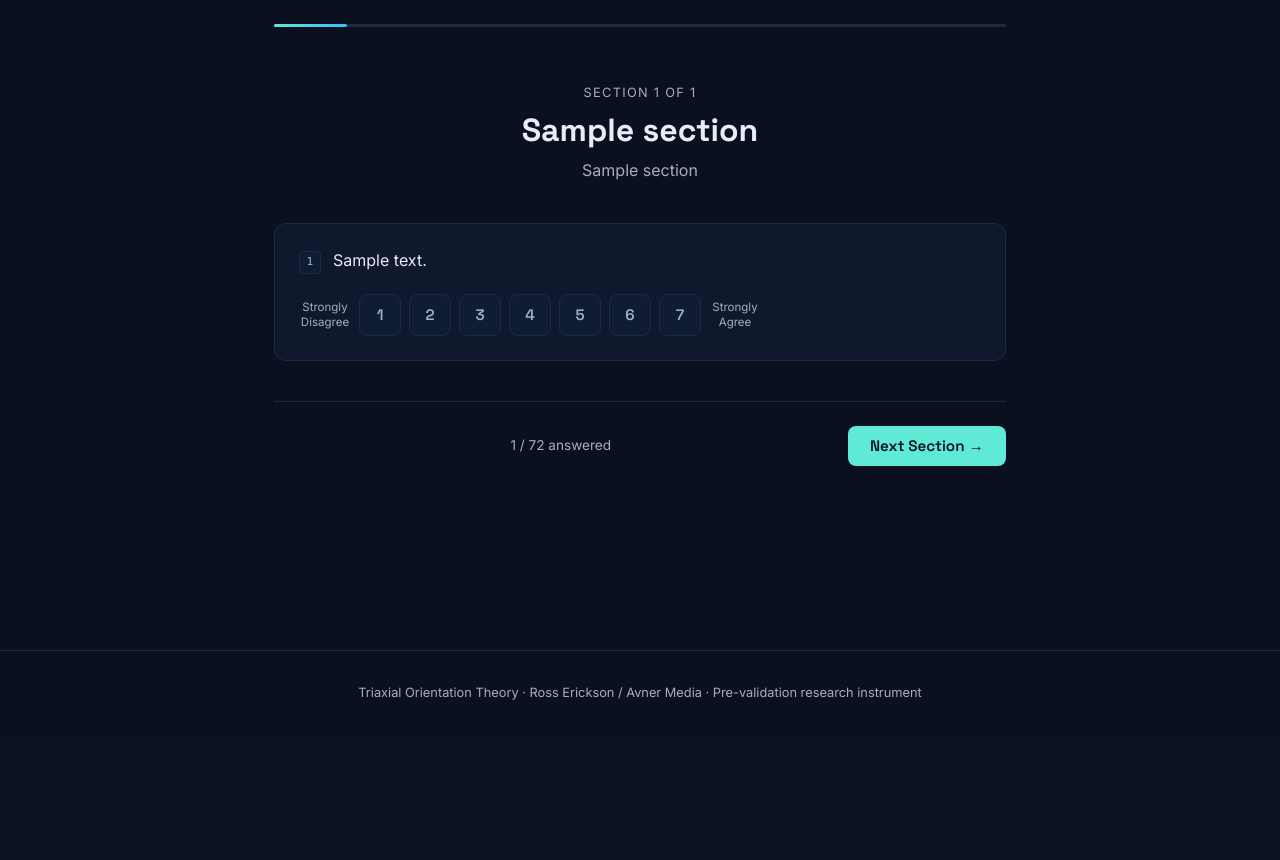
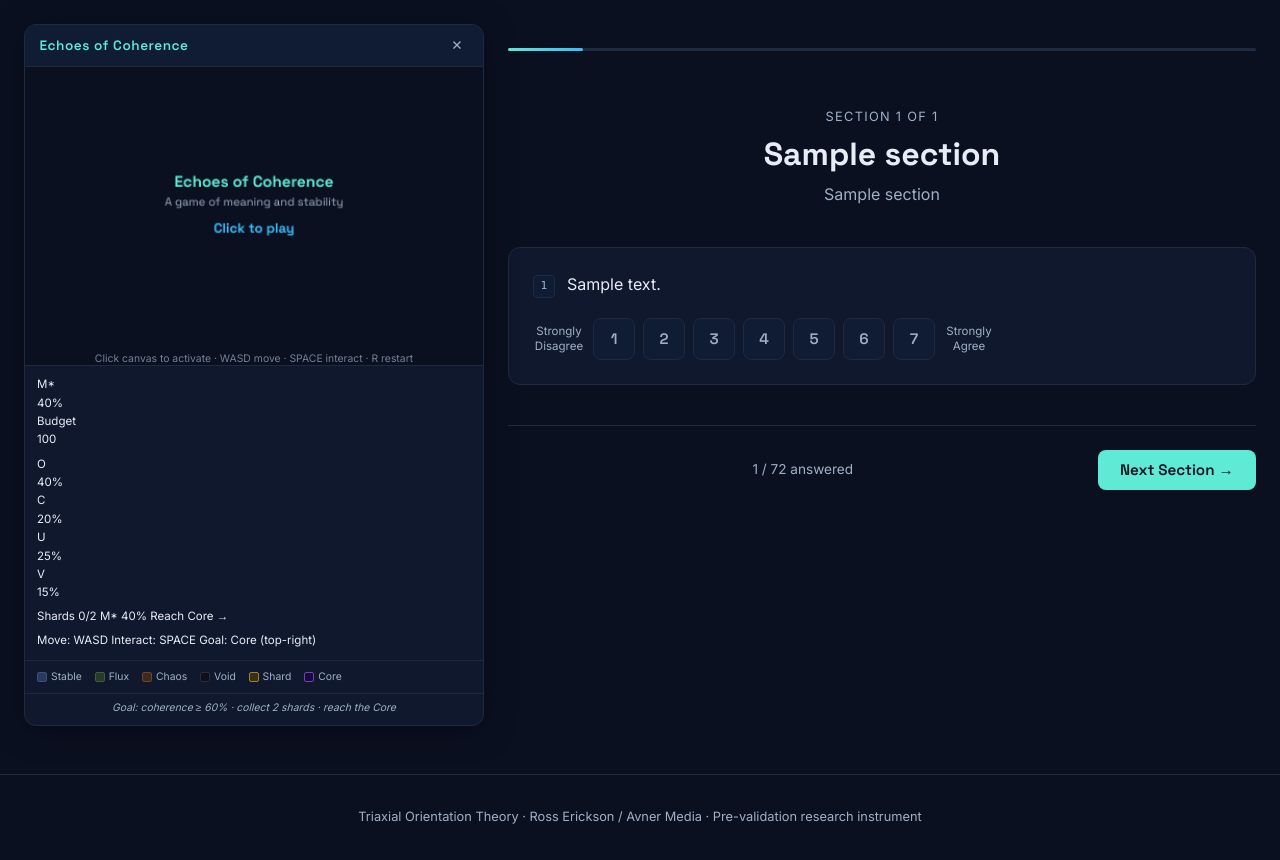
Before and after one commit to Ex-Avner/tot-platform, a FastAPI app: template templates/assessment.html in a window 1280 px wide. Shown: the part 65-925 px from the top of the page. Before the commit the page ends 765 px from the top, so only its background shows below. Run offline with FastAPI, Linux system fonts and the light colour scheme; the template is opened without the code that fills it: most values are stand-ins (such as "Sample title", 1, 10 or a date in 2020).

Commit message:
Add Echoes of Coherence game panel to assessment sidebar
Co-Authored-By: Claude Sonnet 4.6 <noreply@anthropic.com>

```diff
--- a/static/css/style.css
+++ b/static/css/style.css
@@ -844,7 +844,162 @@ h1,h2,h3,h4 {
 .chat-input:focus { border-color: var(--accent); }
 .chat-send { align-self: flex-end; white-space: nowrap; }
 
+/* ─── Echoes of Coherence Game Panel ───────────────────────────────────────── */
+.assess-layout {
+  display: grid;
+  grid-template-columns: 460px 1fr;
+  gap: 1.5rem;
+  align-items: start;
+  max-width: 1280px;
+  margin: 0 auto;
+  padding: 1.5rem 1.5rem 3rem;
+}
+
+.eoc-panel {
+  position: sticky;
+  top: 80px;
+  background: var(--panel);
+  border: 1px solid var(--border);
+  border-radius: var(--radius);
+  overflow: hidden;
+  box-shadow: var(--shadow);
+}
+
+.eoc-panel-header {
+  display: flex;
+  justify-content: space-between;
+  align-items: center;
+  padding: 0.6rem 0.9rem;
+  background: var(--panel-alt);
+  border-bottom: 1px solid var(--border);
+}
+
+.eoc-panel-title {
+  font-family: var(--font-display);
+  font-size: 0.85rem;
+  font-weight: 600;
+  color: var(--accent);
+  letter-spacing: 0.04em;
+}
+
+.eoc-toggle-btn {
+  background: none;
+  border: none;
+  color: var(--muted);
+  cursor: pointer;
+  font-size: 0.85rem;
+  padding: 2px 6px;
+  border-radius: 4px;
+  transition: color 0.15s, background 0.15s;
+}
+.eoc-toggle-btn:hover { color: var(--text); background: rgba(255,255,255,0.07); }
+
+.eoc-canvas-wrap {
+  position: relative;
+  line-height: 0;
+}
+
+.eoc-canvas-wrap canvas {
+  display: block;
+  width: 100%;
+  height: auto;
+  cursor: pointer;
+}
+
+.eoc-click-hint {
+  position: absolute;
+  bottom: 6px;
+  left: 0;
+  right: 0;
+  text-align: center;
+  font-size: 0.65rem;
+  color: rgba(159,176,197,0.7);
+  pointer-events: none;
+  padding: 0 0.5rem;
+}
+
+.eoc-hud {
+  padding: 0.6rem 0.75rem;
+  font-size: 0.72rem;
+  border-top: 1px solid var(--border);
+  display: flex;
+  flex-direction: column;
+  gap: 0.35rem;
+}
+
+.eoc-legend {
+  display: flex;
+  flex-wrap: wrap;
+  gap: 0.4rem 0.8rem;
+  padding: 0.5rem 0.75rem;
+  border-top: 1px solid var(--border);
+  font-size: 0.65rem;
+  color: var(--muted);
+}
+
+.eoc-leg-item { display: flex; align-items: center; gap: 4px; }
+
+.eoc-swatch {
+  display: inline-block;
+  width: 10px;
+  height: 10px;
+  border-radius: 2px;
+  flex-shrink: 0;
+}
+.eoc-sw-stable   { background: #2a3a5e; border: 1px solid #3b5080; }
+.eoc-sw-flux     { background: #2a3a28; border: 1px solid #3b6035; }
+.eoc-sw-chaos    { background: #3a2a20; border: 1px solid #7a3e20; }
+.eoc-sw-void     { background: #0f0f1a; border: 1px solid #2a2a40; }
+.eoc-sw-landmark { background: #3a3010; border: 1px solid #a08030; }
+.eoc-sw-core     { background: #1a0a3a; border: 1px solid #7040c0; }
+
+.eoc-goal {
+  font-size: 0.65rem;
+  color: var(--muted);
+  text-align: center;
+  padding: 0.35rem 0.75rem 0.55rem;
+  border-top: 1px solid var(--border);
+  font-style: italic;
+}
+
+.eoc-show-btn {
+  position: fixed;
+  bottom: 1.5rem;
+  left: 1.5rem;
+  background: var(--panel);
+  border: 1px solid var(--accent);
+  color: var(--accent);
+  font-size: 0.75rem;
+  font-family: var(--font-display);
+  padding: 0.4rem 0.85rem;
+  border-radius: 999px;
+  cursor: pointer;
+  z-index: 50;
+  transition: background 0.15s, color 0.15s;
+}
+.eoc-show-btn:hover { background: var(--accent); color: var(--bg); }
+
+/* Override assess-wrap padding when inside the layout grid */
+.assess-layout .assess-wrap {
+  max-width: 100%;
+  margin: 0;
+  padding: 0;
+}
+
 /* ─── Responsive ────────────────────────────────────────────────────────────── */
+@media (max-width: 900px) {
+  .assess-layout {
+    grid-template-columns: 1fr;
+  }
+  .eoc-panel {
+    position: static;
+    order: 2; /* game below assessment on mobile */
+  }
+  .assess-layout .assess-wrap {
+    order: 1;
+  }
+}
+
 @media (max-width: 640px) {
   .nav { padding: 0.75rem 1rem; }
   .assess-footer { flex-direction: column; gap: 1rem; align-items: stretch; text-align: center; }
--- /dev/null
+++ b/static/js/echoes_mini.js
@@ -0,0 +1,427 @@
+/**
+ * Echoes of Coherence — Mini Browser Edition
+ * Semantic Coherence Dynamics (SCD) roguelite
+ * Embedded alongside the TOT assessment.
+ *
+ * Click the canvas to activate. WASD to move. SPACE to interact.
+ * Reach coherence ≥ 60%, collect 2 shards, then reach the Core (white tile).
+ */
+(function () {
+  "use strict";
+
+  const COLS = 20, ROWS = 13, CELL = 22;
+  const CW = COLS * CELL, CH = ROWS * CELL;
+
+  const T = { STABLE: 0, VOID: 1, CHAOS: 2, LANDMARK: 3, CORE: 4, FLUX: 5 };
+
+  const TILE_BG = {
+    [T.STABLE]:   "#0d2118",
+    [T.VOID]:     "#0a1228",
+    [T.CHAOS]:    "#1a0a28",
+    [T.LANDMARK]: "#221800",
+    [T.CORE]:     "#1a1a0d",
+    [T.FLUX]:     "#111820",
+  };
+  const TILE_FG = {
+    [T.STABLE]:   "#22c55e",
+    [T.VOID]:     "#3b82f6",
+    [T.CHAOS]:    "#a855f7",
+    [T.LANDMARK]: "#eab308",
+    [T.CORE]:     "#fafafa",
+    [T.FLUX]:     "#475569",
+  };
+  const TILE_LABEL = {
+    [T.STABLE]:   "Stable",
+    [T.VOID]:     "Void",
+    [T.CHAOS]:    "Chaos",
+    [T.LANDMARK]: "Shard",
+    [T.CORE]:     "Core",
+    [T.FLUX]:     "Flux",
+  };
+
+  // SCD events: delta to [Order, Chaos, Unity, Void] per tile interaction
+  const EVENTS = {
+    [T.STABLE]:   [+0.14, -0.06, +0.04, -0.06],
+    [T.VOID]:     [-0.12, +0.05, -0.07, +0.20],
+    [T.CHAOS]:    [-0.07, +0.20, -0.05, +0.07],
+    [T.LANDMARK]: [+0.05, -0.10, +0.18, -0.06],
+    [T.FLUX]:     [+0.03, -0.02, +0.03, -0.02],
+    [T.CORE]:     [0, 0, 0, 0],
+  };
+  const COSTS = {
+    [T.STABLE]: -1, [T.VOID]: -10, [T.CHAOS]: -6,
+    [T.LANDMARK]: 0, [T.CORE]: 0, [T.FLUX]: -1,
+  };
+  const MOVE_COSTS = {
+    [T.STABLE]: 0, [T.VOID]: -3, [T.CHAOS]: -2,
+    [T.LANDMARK]: 0, [T.CORE]: 0, [T.FLUX]: 0,
+  };
+
+  // Game state
+  let world, player, mstar, budget, shards, messages, won, lost, active;
+  let particles = [];
+  let animFrame = null;
+  let lastRender = 0;
+
+  function init() {
+    world = buildWorld();
+    player = { x: 2, y: ROWS - 2, moved: false };
+    // Clear spawn area
+    for (let dy = -1; dy <= 1; dy++)
+      for (let dx = -1; dx <= 1; dx++)
+        if (inBounds(player.x + dx, player.y + dy))
+          world[player.y + dy][player.x + dx] = T.STABLE;
+
+    // Place core top-right
+    world[1][COLS - 2] = T.CORE;
+    // Guarantee 2 landmark shards reachable
+    world[Math.floor(ROWS / 2)][Math.floor(COLS / 3)] = T.LANDMARK;
+    world[Math.floor(ROWS / 3)][Math.floor(2 * COLS / 3)] = T.LANDMARK;
+
+    mstar = [0.40, 0.20, 0.25, 0.15]; // [Order, Chaos, Unity, Void]
+    budget = 100;
+    shards = 0;
+    messages = ["Move: WASD  Interact: SPACE  Goal: Core (top-right)"];
+    won = false;
+    lost = false;
+    particles = [];
+  }
+
+  function buildWorld() {
+    const g = [];
+    for (let y = 0; y < ROWS; y++) {
+      g[y] = [];
+      for (let x = 0; x < COLS; x++) {
+        const r = Math.random();
+        if (r < 0.30)      g[y][x] = T.STABLE;
+        else if (r < 0.48) g[y][x] = T.VOID;
+        else if (r < 0.62) g[y][x] = T.CHAOS;
+        else if (r < 0.70) g[y][x] = T.LANDMARK;
+        else if (r < 0.82) g[y][x] = T.FLUX;
+        else               g[y][x] = T.STABLE;
+      }
+    }
+    // Carve a rough path from bottom-left to top-right
+    let cx = 2, cy = ROWS - 2;
+    while (cx < COLS - 2 || cy > 1) {
+      g[cy][cx] = Math.random() < 0.7 ? T.STABLE : T.FLUX;
+      if (cx < COLS - 2 && (cy <= 1 || Math.random() < 0.5)) cx++;
+      else if (cy > 1) cy--;
+    }
+    return g;
+  }
+
+  function inBounds(x, y) {
+    return x >= 0 && x < COLS && y >= 0 && y < ROWS;
+  }
+
+  function coherence() {
+    return Math.max(...mstar);
+  }
+
+  function pushMsg(msg) {
+    if (!msg) return;
+    messages.unshift(msg);
+    if (messages.length > 4) messages.pop();
+  }
+
+  function normalizeMstar() {
+    const sum = mstar.reduce((a, b) => a + b, 0);
+    if (sum > 0) mstar = mstar.map(v => v / sum);
+  }
+
+  function interact() {
+    if (won || lost || !active) return;
+    const tile = world[player.y][player.x];
+
+    if (tile === T.CORE) {
+      const c = coherence();
+      if (c >= 0.60 && shards >= 2) {
+        won = true;
+        pushMsg("ASCENDED — You found coherence.");
+        spawnParticles(player.x * CELL + CELL / 2, player.y * CELL + CELL / 2, "#5eead4", 20);
+      } else {
+        const missing = [];
+        if (shards < 2) missing.push(`${2 - shards} more shard${2 - shards > 1 ? "s" : ""}`);
+        if (c < 0.60) missing.push(`higher M* (need 60%, have ${Math.round(c * 100)}%)`);
+        pushMsg("Not yet — need " + missing.join(" and "));
+      }
+      return;
+    }
+
+    const delta = EVENTS[tile] || [0, 0, 0, 0];
+    for (let i = 0; i < 4; i++) mstar[i] = Math.max(0, mstar[i] + delta[i]);
+    normalizeMstar();
+
+    const cost = COSTS[tile] || 0;
+    budget = Math.max(0, budget + cost);
+
+    if (tile === T.LANDMARK) {
+      shards++;
+      world[player.y][player.x] = T.FLUX;
+      pushMsg(`Shard collected! (${shards}/2) — Unity increases.`);
+      spawnParticles(player.x * CELL + CELL / 2, player.y * CELL + CELL / 2, "#eab308", 12);
+    } else {
+      const msgs = {
+        [T.STABLE]: "Stable ground — Order strengthens.",
+        [T.VOID]:   `Void contact — frame destabilized. −${Math.abs(cost)} budget.`,
+        [T.CHAOS]:  `Chaos floods your frame. −${Math.abs(cost)} budget.`,
+        [T.FLUX]:   "Flux tile — minor adjustment.",
+      };
+      pushMsg(msgs[tile] || "");
+    }
+
+    if (budget <= 0) {
+      lost = true;
+      pushMsg("Budget depleted — frame collapsed.");
+    }
+    updateHUD();
+  }
+
+  function move(dx, dy) {
+    if (won || lost || !active) return;
+    const nx = player.x + dx, ny = player.y + dy;
+    if (!inBounds(nx, ny)) return;
+    player.x = nx;
+    player.y = ny;
+    player.moved = true;
+
+    const tile = world[ny][nx];
+    const cost = MOVE_COSTS[tile] || 0;
+    if (cost) budget = Math.max(0, budget + cost);
+    if (budget <= 0) { lost = true; pushMsg("Budget depleted."); }
+
+    // Passive coherence shift from moving on tile
+    const passive = {
+      [T.VOID]:   [-0.02, +0.01, -0.01, +0.04],
+      [T.CHAOS]:  [-0.01, +0.03, -0.01, +0.01],
+      [T.STABLE]: [+0.01, -0.01, 0, 0],
+    };
+    if (passive[tile]) {
+      for (let i = 0; i < 4; i++) mstar[i] = Math.max(0, mstar[i] + passive[tile][i]);
+      normalizeMstar();
+    }
+    updateHUD();
+  }
+
+  // ── Particles ──────────────────────────────────────────────────────────────
+  function spawnParticles(x, y, color, count) {
+    for (let i = 0; i < count; i++) {
+      const angle = (i / count) * Math.PI * 2;
+      const speed = 40 + Math.random() * 60;
+      particles.push({
+        x, y,
+        vx: Math.cos(angle) * speed,
+        vy: Math.sin(angle) * speed,
+        life: 1.0,
+        color,
+      });
+    }
+  }
+
+  function updateParticles(dt) {
+    particles = particles.filter(p => {
+      p.x += p.vx * dt;
+      p.y += p.vy * dt;
+      p.life -= dt * 2;
+      return p.life > 0;
+    });
+  }
+
+  // ── Rendering ──────────────────────────────────────────────────────────────
+  function render(ctx, now) {
+    const dt = Math.min((now - lastRender) / 1000, 0.1);
+    lastRender = now;
+    updateParticles(dt);
+
+    ctx.fillStyle = "#0b1021";
+    ctx.fillRect(0, 0, CW, CH);
+
+    if (!active) {
+      drawStartScreen(ctx);
+      animFrame = requestAnimationFrame(t => render(ctx, t));
+      return;
+    }
+
+    // World
+    for (let y = 0; y < ROWS; y++) {
+      for (let x = 0; x < COLS; x++) {
+        const tile = world[y][x];
+        const px = x * CELL, py = y * CELL;
+        ctx.fillStyle = TILE_BG[tile] || "#111";
+        ctx.fillRect(px, py, CELL, CELL);
+
+        // Accent dot / gem
+        if (tile === T.LANDMARK) {
+          ctx.fillStyle = TILE_FG[tile];
+          ctx.fillRect(px + 7, py + 7, 8, 8);
+        } else if (tile === T.CORE) {
+          ctx.strokeStyle = "#fafafa";
+          ctx.lineWidth = 2;
+          ctx.strokeRect(px + 3, py + 3, CELL - 6, CELL - 6);
+          ctx.strokeStyle = "rgba(250,250,250,0.3)";
+          ctx.lineWidth = 1;
+          ctx.strokeRect(px + 6, py + 6, CELL - 12, CELL - 12);
+        } else {
+          ctx.fillStyle = TILE_FG[tile];
+          ctx.globalAlpha = 0.25 + (Math.sin(now / 1200 + x + y) * 0.05);
+          ctx.fillRect(px + 8, py + 8, 6, 6);
+          ctx.globalAlpha = 1;
+        }
+      }
+    }
+
+    // Grid lines (subtle)
+    ctx.strokeStyle = "rgba(255,255,255,0.03)";
+    ctx.lineWidth = 0.5;
+    for (let x = 0; x <= COLS; x++) { ctx.beginPath(); ctx.moveTo(x * CELL, 0); ctx.lineTo(x * CELL, CH); ctx.stroke(); }
+    for (let y = 0; y <= ROWS; y++) { ctx.beginPath(); ctx.moveTo(0, y * CELL); ctx.lineTo(CW, y * CELL); ctx.stroke(); }
+
+    // Player
+    const ppx = player.x * CELL + CELL / 2;
+    const ppy = player.y * CELL + CELL / 2;
+    const pulse = Math.sin(now / 400) * 2;
+
+    ctx.beginPath();
+    ctx.arc(ppx, ppy, 7 + pulse * 0.3, 0, Math.PI * 2);
+    ctx.fillStyle = "rgba(249,115,22,0.2)";
+    ctx.fill();
+
+    ctx.beginPath();
+    ctx.arc(ppx, ppy, 7, 0, Math.PI * 2);
+    ctx.fillStyle = "#f97316";
+    ctx.fill();
+    ctx.strokeStyle = "#fff";
+    ctx.lineWidth = 1.5;
+    ctx.stroke();
+
+    // Coherence ring around player
+    const c = coherence();
+    ctx.beginPath();
+    ctx.arc(ppx, ppy, 11, -Math.PI / 2, -Math.PI / 2 + c * Math.PI * 2);
+    ctx.strokeStyle = c >= 0.6 ? "#5eead4" : "#38bdf8";
+    ctx.lineWidth = 2;
+    ctx.stroke();
+
+    // Particles
+    for (const p of particles) {
+      ctx.globalAlpha = p.life;
+      ctx.fillStyle = p.color;
+      ctx.fillRect(p.x - 2, p.y - 2, 4, 4);
+    }
+    ctx.globalAlpha = 1;
+
+    // Overlays
+    if (won || lost) {
+      ctx.fillStyle = "rgba(11,16,33,0.88)";
+      ctx.fillRect(0, 0, CW, CH);
+      ctx.textAlign = "center";
+      ctx.font = "bold 18px 'Space Grotesk', sans-serif";
+      ctx.fillStyle = won ? "#5eead4" : "#ef4444";
+      ctx.fillText(won ? "ASCENDED" : "COLLAPSED", CW / 2, CH / 2 - 12);
+      ctx.font = "12px 'Space Grotesk', sans-serif";
+      ctx.fillStyle = "#9fb0c5";
+      ctx.fillText("Press R to restart", CW / 2, CH / 2 + 12);
+      ctx.textAlign = "left";
+    }
+
+    animFrame = requestAnimationFrame(t => render(ctx, t));
+  }
+
+  function drawStartScreen(ctx) {
+    const pulse = (Math.sin(Date.now() / 700) + 1) / 2;
+    ctx.textAlign = "center";
+    ctx.fillStyle = "#5eead4";
+    ctx.font = "bold 15px 'Space Grotesk', sans-serif";
+    ctx.fillText("Echoes of Coherence", CW / 2, CH / 2 - 28);
+    ctx.fillStyle = "#9fb0c5";
+    ctx.font = "11px 'Space Grotesk', sans-serif";
+    ctx.fillText("A game of meaning and stability", CW / 2, CH / 2 - 10);
+    ctx.fillStyle = `rgba(56,189,248,${0.6 + pulse * 0.4})`;
+    ctx.font = "bold 13px 'Space Grotesk', sans-serif";
+    ctx.fillText("Click to play", CW / 2, CH / 2 + 16);
+    ctx.textAlign = "left";
+  }
+
+  function updateHUD() {
+    const hud = document.getElementById("eoc-hud");
+    if (!hud) return;
+    const c = coherence();
+    const cPct = Math.round(c * 100);
+    const bPct = Math.round(budget);
+    const labels = ["Order", "Chaos", "Unity", "Void"];
+    const mstarBars = mstar.map((v, i) =>
+      `<div class="eoc-mbar" title="${labels[i]}">
+        <span class="eoc-mlabel">${labels[i][0]}</span>
+        <div class="eoc-mfill" style="width:${Math.round(v * 100)}%;background:${["#38bdf8","#a855f7","#5eead4","#6b7280"][i]}"></div>
+        <span class="eoc-mval">${Math.round(v * 100)}%</span>
+      </div>`
+    ).join("");
+
+    hud.innerHTML = `
+      <div class="eoc-stat-row">
+        <div class="eoc-stat">
+          <span class="eoc-label">M* ${cPct >= 60 ? "✓" : ""}</span>
+          <div class="eoc-bar"><div class="eoc-fill" style="width:${cPct}%;background:${c >= 0.6 ? "#5eead4" : "#38bdf8"}"></div></div>
+          <span class="eoc-val ${c >= 0.6 ? "eoc-val-good" : ""}">${cPct}%</span>
+        </div>
+        <div class="eoc-stat">
+          <span class="eoc-label">Budget</span>
+          <div class="eoc-bar"><div class="eoc-fill" style="width:${bPct}%;background:${bPct > 50 ? "#22c55e" : bPct > 25 ? "#f59e0b" : "#ef4444"}"></div></div>
+          <span class="eoc-val">${bPct}</span>
+        </div>
+      </div>
+      <div class="eoc-mstar">${mstarBars}</div>
+      <div class="eoc-tags">
+        <span class="eoc-tag ${shards >= 2 ? "eoc-tag-ok" : ""}">Shards ${shards}/2</span>
+        <span class="eoc-tag ${c >= 0.6 ? "eoc-tag-ok" : ""}">M* ${cPct >= 60 ? "Ready" : cPct + "%"}</span>
+        <span class="eoc-tag">Reach Core →</span>
+      </div>
+      <div class="eoc-msg">${messages[0] || ""}</div>
+    `;
+  }
+
+  // ── Public init ────────────────────────────────────────────────────────────
+  window.initEchoes = function (canvasId, hudId) {
+    const canvas = document.getElementById(canvasId);
+    if (!canvas) return;
+
+    canvas.width = CW;
+    canvas.height = CH;
+    canvas.setAttribute("tabIndex", "0");
+    canvas.style.outline = "none";
+    canvas.style.cursor = "pointer";
+
+    const ctx = canvas.getContext("2d");
+    active = false;
+    init();
+
+    canvas.addEventListener("click", () => {
+      if (!active) { active = true; canvas.style.cursor = "default"; }
+    });
+
+    canvas.addEventListener("keydown", e => {
+      switch (e.key) {
+        case "ArrowUp":    case "w": case "W": e.preventDefault(); move(0, -1); break;
+        case "ArrowDown":  case "s": case "S": e.preventDefault(); move(0, 1);  break;
+        case "ArrowLeft":  case "a": case "A": e.preventDefault(); move(-1, 0); break;
+        case "ArrowRight": case "d": case "D": e.preventDefault(); move(1, 0);  break;
+        case " ": e.preventDefault(); interact(); break;
+        case "r": case "R": init(); active = true; break;
+      }
+      // Re-render immediately on input
+      const now = performance.now();
+      if (animFrame) cancelAnimationFrame(animFrame);
+      render(ctx, now);
+    });
+
+    // Prevent scroll when game focused
+    canvas.addEventListener("wheel", e => { if (active) e.preventDefault(); }, { passive: false });
+
+    // Initial HUD
+    updateHUD();
+
+    // Start render loop
+    animFrame = requestAnimationFrame(t => render(ctx, t));
+  };
+})();
--- a/templates/assessment.html
+++ b/templates/assessment.html
@@ -2,6 +2,31 @@
 {% block title %}Assessment · Section {{ section_num }} of {{ total_sections }}{% endblock %}
 
 {% block content %}
+<div class="assess-layout">
+
+<!-- ═══ LEFT: Echoes of Coherence game panel ═══ -->
+<aside class="eoc-panel" id="eoc-panel">
+  <div class="eoc-panel-header">
+    <span class="eoc-panel-title">Echoes of Coherence</span>
+    <button class="eoc-toggle-btn" onclick="toggleEocPanel()" title="Hide game">✕</button>
+  </div>
+  <div class="eoc-canvas-wrap">
+    <canvas id="eoc-canvas" width="440" height="286"></canvas>
+    <div class="eoc-click-hint" id="eoc-hint">Click canvas to activate · WASD move · SPACE interact · R restart</div>
+  </div>
+  <div id="eoc-hud" class="eoc-hud"></div>
+  <div class="eoc-legend">
+    <span class="eoc-leg-item"><span class="eoc-swatch eoc-sw-stable"></span>Stable</span>
+    <span class="eoc-leg-item"><span class="eoc-swatch eoc-sw-flux"></span>Flux</span>
+    <span class="eoc-leg-item"><span class="eoc-swatch eoc-sw-chaos"></span>Chaos</span>
+    <span class="eoc-leg-item"><span class="eoc-swatch eoc-sw-void"></span>Void</span>
+    <span class="eoc-leg-item"><span class="eoc-swatch eoc-sw-landmark"></span>Shard</span>
+    <span class="eoc-leg-item"><span class="eoc-swatch eoc-sw-core"></span>Core</span>
+  </div>
+  <p class="eoc-goal">Goal: coherence ≥ 60% · collect 2 shards · reach the Core</p>
+</aside>
+
+<!-- ═══ RIGHT: Assessment ═══ -->
 <div class="assess-wrap">
 
   <!-- Progress bar -->
@@ -62,10 +87,30 @@
     </div>
 
   </form>
-</div>
+</div><!-- /.assess-wrap -->
+</div><!-- /.assess-layout -->
+
+<!-- Show-game button (visible when panel is hidden) -->
+<button class="eoc-show-btn" id="eoc-show-btn" onclick="toggleEocPanel()" style="display:none">▶ Show Game</button>
 {% endblock %}
 
 {% block scripts %}
+<script src="/static/js/echoes_mini.js"></script>
+<script>
+  window.addEventListener('DOMContentLoaded', () => {
+    if (typeof window.initEchoes === 'function') {
+      window.initEchoes('eoc-canvas', 'eoc-hud');
+    }
+  });
+
+  function toggleEocPanel() {
+    const panel = document.getElementById('eoc-panel');
+    const showBtn = document.getElementById('eoc-show-btn');
+    const hidden = panel.style.display === 'none';
+    panel.style.display = hidden ? '' : 'none';
+    showBtn.style.display = hidden ? 'none' : '';
+  }
+</script>
 <script>
   const answered = new Set({{ existing_responses.keys() | list | tojson }});
   const sectionItems = {{ section.questions | map(attribute='id') | list | tojson }};
```
